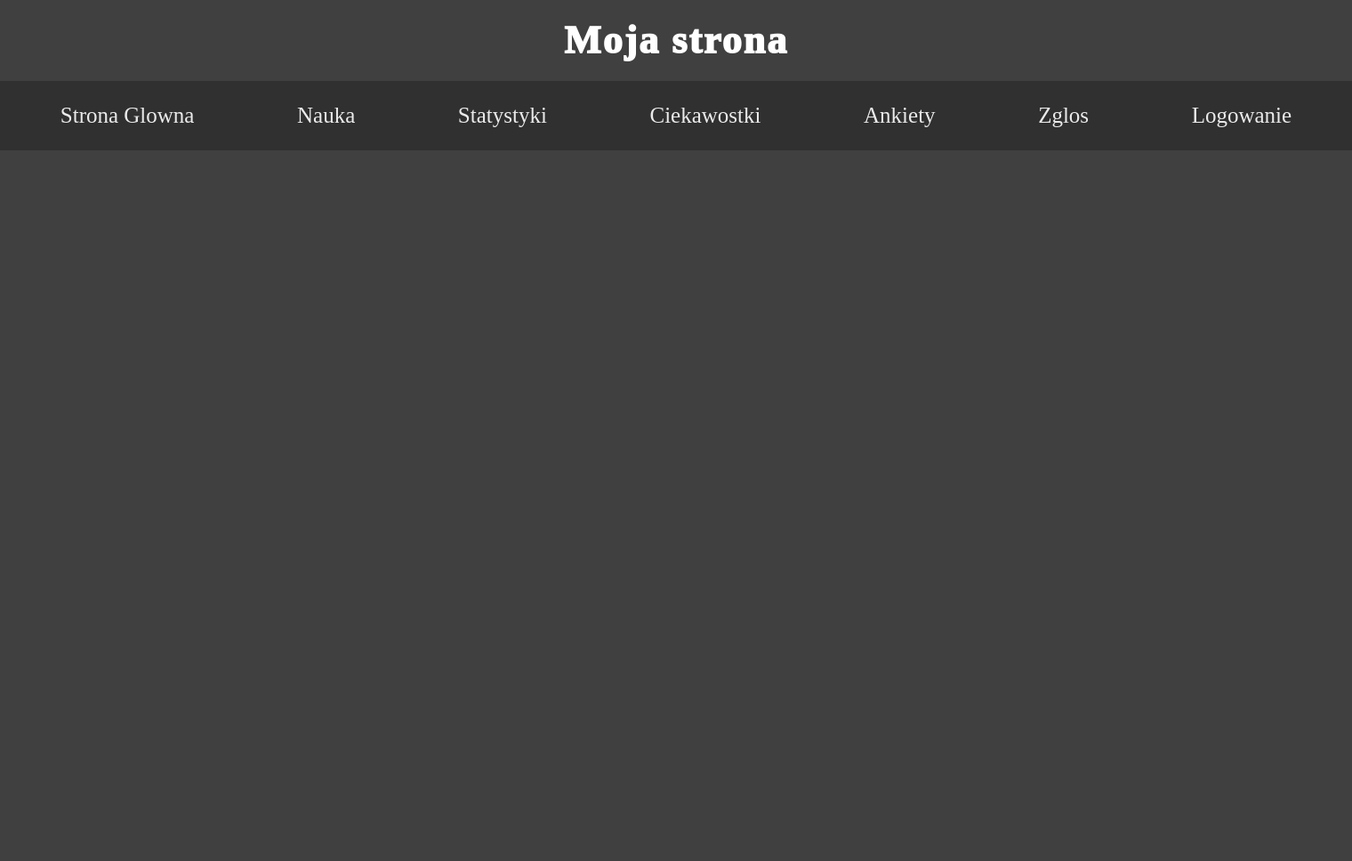
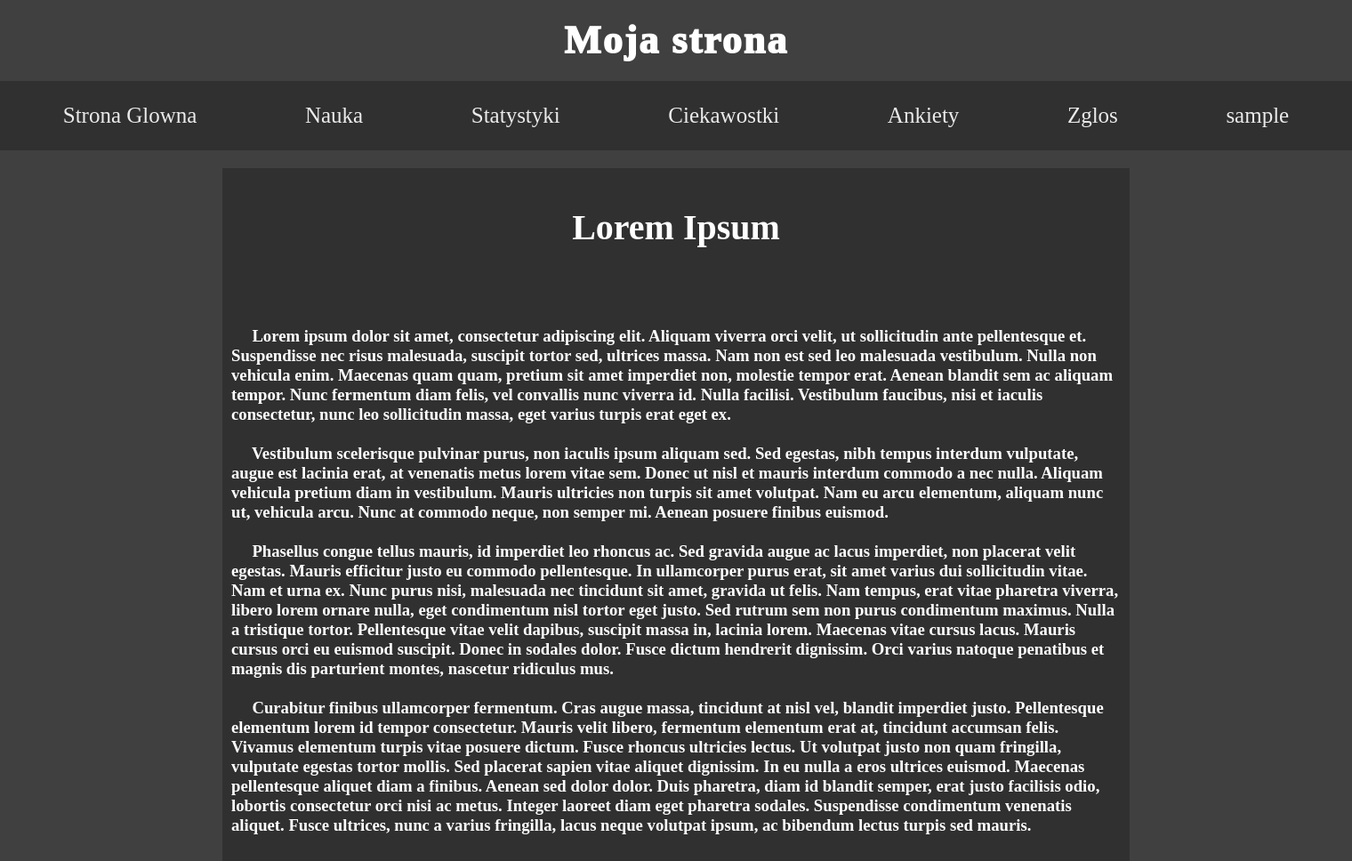
Before and after one commit to Aazrahell/Website, a PHP site: page / in a window 1520 px wide. Shown: the whole page at 89% size. Before the commit the page ends 169 px from the top, so only its background shows below. Run offline with PHP 8.4, Linux system fonts and the light colour scheme; the visitor is signed in with stand-in values (Sample User, id 1).

Commit message:
Login system 2

```diff
--- a/HTDOCS/style.css
+++ b/HTDOCS/style.css
@@ -88,12 +88,6 @@ button:hover {
     opacity: 0.8;
 }
 
-h1 {
-    font-size: 200px;
-    color: white;
-    font-weight: bold;
-}
-
 h2 {
     font-size: 40px;
     color: white;
--- a/header.php
+++ b/header.php
@@ -1,3 +1,7 @@
+<?php
+session_start();
+?>
+
 <!DOCTYPE HTML>
 <html lang="pl">
 
@@ -21,7 +25,14 @@
         <div class="option"> Ankiety </div>
         <div class="option"> Zglos </div>
         <div class="option">
-            <a href="logowanie.php" class="link"> Logowanie </a>
+            <?php
+            if (isset($_SESSION['id'])) {
+                echo '<a href="loginSuccess.php" class="link">' . $_SESSION["id"] . '</a>';
+            } else {
+                echo '<a href="logowanie.php" class="link"> Logowanie </a>';
+            }
+            ?>
+
         </div>
         <div style="clear:both;"> </div>
     </div>
--- a/index.php
+++ b/index.php
@@ -1,4 +1,58 @@
 <?php
 include "header.php";
+?>
+
+<style>
+    .lorem {
+        margin: auto;
+        width: 1000px;
+        background-color: #303030;
+        margin-top: 20px;
+        color: #ffffff;
+        padding: 10px;
+    }
+</style>
+
+
+
+<div class="lorem">
+    <h2> Lorem Ipsum </h2> <br /> <br />
+    <h3>
+        &emsp; Lorem ipsum dolor sit amet, consectetur adipiscing elit. Aliquam viverra orci velit, ut sollicitudin ante
+        pellentesque et. Suspendisse nec risus malesuada, suscipit tortor sed, ultrices massa. Nam non est sed leo
+        malesuada vestibulum. Nulla non vehicula enim. Maecenas quam quam, pretium sit amet imperdiet non, molestie
+        tempor erat. Aenean blandit sem ac aliquam tempor. Nunc fermentum diam felis, vel convallis nunc viverra id.
+        Nulla facilisi. Vestibulum faucibus, nisi et iaculis consectetur, nunc leo sollicitudin massa, eget varius
+        turpis erat eget ex. <br /> <br />
+
+        &emsp; Vestibulum scelerisque pulvinar purus, non iaculis ipsum aliquam sed. Sed egestas, nibh tempus interdum
+        vulputate, augue est lacinia erat, at venenatis metus lorem vitae sem. Donec ut nisl et mauris interdum commodo
+        a nec nulla. Aliquam vehicula pretium diam in vestibulum. Mauris ultricies non turpis sit amet volutpat. Nam eu
+        arcu elementum, aliquam nunc ut, vehicula arcu. Nunc at commodo neque, non semper mi. Aenean posuere finibus
+        euismod.<br /> <br />
+
+        &emsp; Phasellus congue tellus mauris, id imperdiet leo rhoncus ac. Sed gravida augue ac lacus imperdiet, non
+        placerat velit egestas. Mauris efficitur justo eu commodo pellentesque. In ullamcorper purus erat, sit amet
+        varius dui sollicitudin vitae. Nam et urna ex. Nunc purus nisi, malesuada nec tincidunt sit amet, gravida ut
+        felis. Nam tempus, erat vitae pharetra viverra, libero lorem ornare nulla, eget condimentum nisl tortor eget
+        justo. Sed rutrum sem non purus condimentum maximus. Nulla a tristique tortor. Pellentesque vitae velit dapibus,
+        suscipit massa in, lacinia lorem. Maecenas vitae cursus lacus. Mauris cursus orci eu euismod suscipit. Donec in
+        sodales dolor. Fusce dictum hendrerit dignissim. Orci varius natoque penatibus et magnis dis parturient montes,
+        nascetur ridiculus mus.<br /> <br />
+
+        &emsp; Curabitur finibus ullamcorper fermentum. Cras augue massa, tincidunt at nisl vel, blandit imperdiet
+        justo. Pellentesque elementum lorem id tempor consectetur. Mauris velit libero, fermentum elementum erat at,
+        tincidunt accumsan felis. Vivamus elementum turpis vitae posuere dictum. Fusce rhoncus ultricies lectus. Ut
+        volutpat justo non quam fringilla, vulputate egestas tortor mollis. Sed placerat sapien vitae aliquet dignissim.
+        In eu nulla a eros ultrices euismod. Maecenas pellentesque aliquet diam a finibus. Aenean sed dolor dolor. Duis
+        pharetra, diam id blandit semper, erat justo facilisis odio, lobortis consectetur orci nisi ac metus. Integer
+        laoreet diam eget pharetra sodales. Suspendisse condimentum venenatis aliquet. Fusce ultrices, nunc a varius
+        fringilla, lacus neque volutpat ipsum, ac bibendum lectus turpis sed mauris.
+
+    </h3>
+</div>
+
+
+<?php
 include "footer.php";
 ?>
--- a/login.php
+++ b/login.php
@@ -37,8 +37,6 @@ if ($conn == false) {
             $_SESSION['id'] = $login;
             $_SESSION['success'] = "Udalo sie zalogowac!";
 
-            sleep(5);
-
             echo ("<script>window.location.href = 'loginSuccess.php';</script>");
 
         } else {
```
Also changed, not shown: functions.php (added, +8 -0 lines), loginSuccess.php (+9 -1 lines), logout.php (added, +8 -0 lines), register.php (+4 -4 lines).
